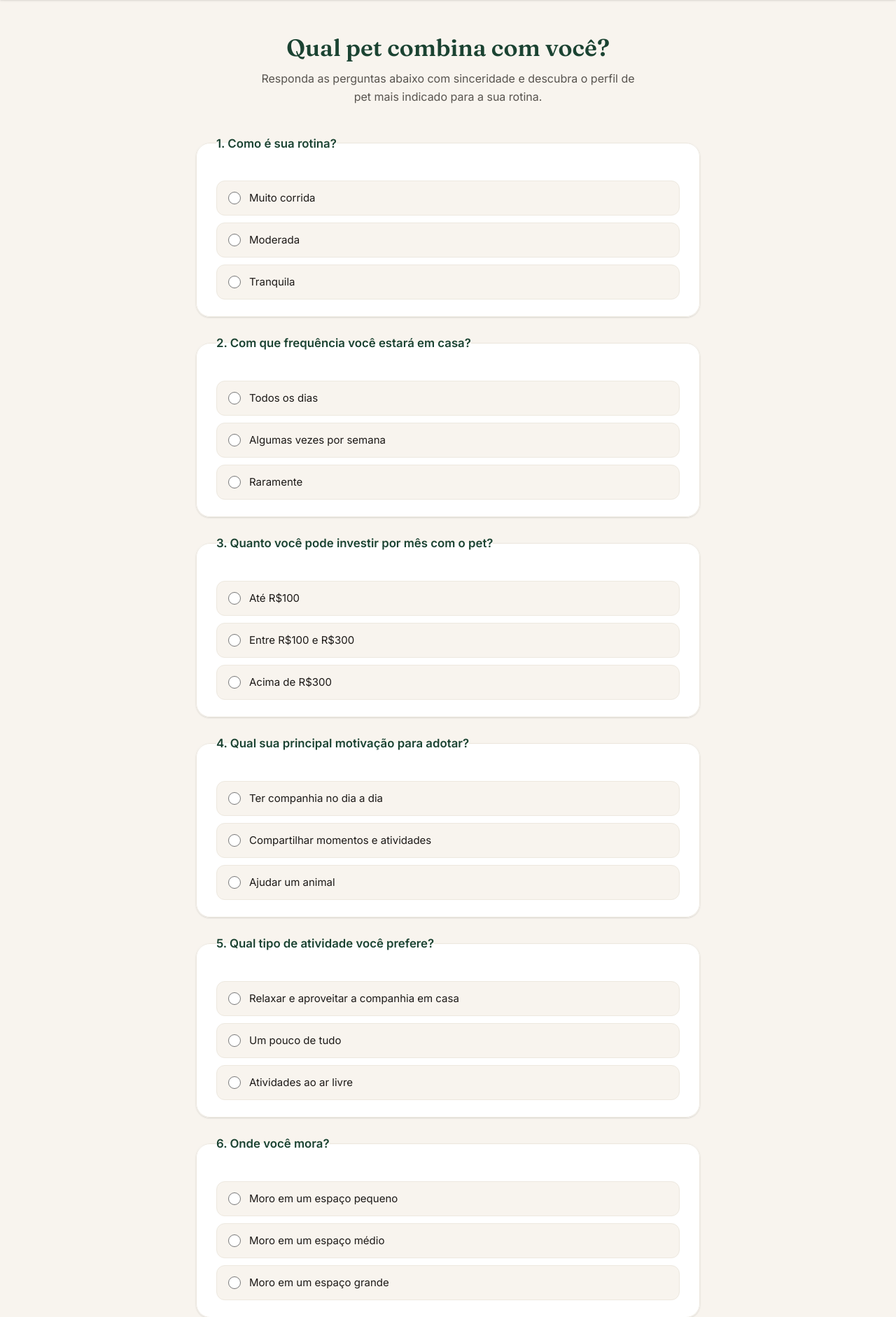
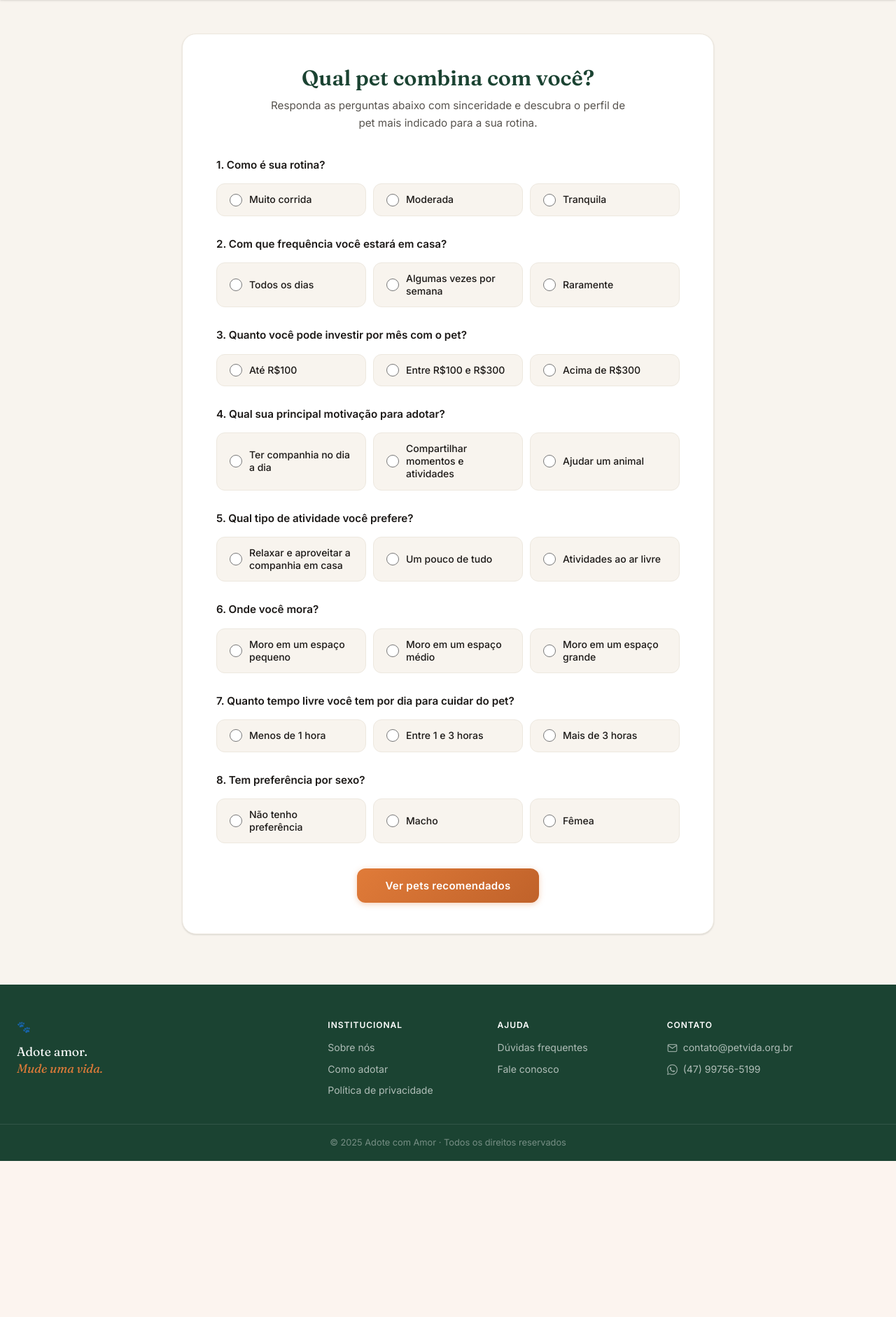
Before and after one commit to GabrielFFreita/Pet-Vida-2026, a PHP site: page /html/quiz.html in a window 1280 px wide. Shown: the part 72-1954 px from the top of the page at 70% size. After the commit the page ends 1731 px from the top, so only its background shows below. Run offline with PHP 8.4, Linux system fonts and the light colour scheme; some web fonts are replaced.

Commit message:
Pequenas alterações na parte da adoção

```diff
--- a/css/quiz.css
+++ b/css/quiz.css
@@ -1,133 +1,146 @@
 /* ============================================================
    PET QUIZ — quiz.css
-   Usa as variáveis e a paleta definidas em adocao.css
-   (verde musgo, bege, laranja · Inter + Fraunces/Playfair)
+   Este arquivo NÃO redefine cores, fontes ou variáveis: ele só
+   consome as custom properties já definidas em adocao.css
+   (--verde, --laranja, --bege, --radius, --shadow, --transition...)
+   para que a tela do Quiz fique com a MESMA identidade visual do
+   restante do site (mesmos tons, mesma tipografia, mesmos botões).
    ============================================================ */
 
+/* ── Estrutura da página ─────────────────────────────────────── */
 .quiz-main {
-  background-color: var(--bege);
   min-height: calc(100vh - var(--header-h));
-  padding: 48px 24px 80px;
+  background: var(--bege);
+  padding: 48px 24px 72px;
 }
 
 .quiz-container {
-  max-width: 720px;
+  max-width: 760px;
   margin: 0 auto;
+  background: var(--branco);
+  border: 1px solid var(--bege-esc);
+  border-radius: var(--radius-lg);
+  box-shadow: var(--shadow-sm);
+  padding: 44px 48px;
 }
 
-/* ── Introdução ─────────────────────────────────────────────── */
+/* ── Cabeçalho do quiz ────────────────────────────────────────── */
 .quiz-intro {
   text-align: center;
-  margin-bottom: 40px;
+  margin-bottom: 36px;
 }
 
 .quiz-titulo {
   font-family: 'Fraunces', serif;
-  font-size: 2.1rem;
+  font-size: 1.9rem;
   font-weight: 600;
   color: var(--verde-esc);
-  margin-bottom: 12px;
   line-height: 1.2;
+  margin-bottom: 10px;
 }
 
 .quiz-subtitulo {
-  font-size: 1rem;
+  font-size: .95rem;
   color: var(--texto-leve);
-  max-width: 540px;
+  max-width: 520px;
   margin: 0 auto;
+  line-height: 1.6;
 }
 
-/* ── Formulário ─────────────────────────────────────────────── */
+/* ── Cada pergunta ────────────────────────────────────────────── */
 .quiz-form {
   display: flex;
   flex-direction: column;
-  gap: 24px;
+  gap: 28px;
 }
 
 .quiz-pergunta {
-  background: var(--branco);
-  border: 1px solid var(--bege-esc);
-  border-radius: var(--radius-lg);
-  box-shadow: var(--shadow-sm);
-  padding: 24px 28px;
-  transition: var(--transition);
-}
-
-.quiz-pergunta:hover {
-  box-shadow: var(--shadow);
+  border: none;
+  padding: 0;
+  margin: 0;
 }
 
 .quiz-pergunta legend {
   font-family: 'Inter', sans-serif;
-  font-size: 1.05rem;
-  font-weight: 600;
-  color: var(--verde-esc);
-  margin-bottom: 16px;
+  font-size: .95rem;
+  font-weight: 700;
+  color: var(--texto);
+  margin-bottom: 14px;
   padding: 0;
 }
 
+/* ── Opções (estilo "pill", igual aos filtros do site) ───────── */
 .quiz-opcoes {
   display: flex;
-  flex-direction: column;
+  flex-wrap: wrap;
   gap: 10px;
 }
 
 .quiz-opcao {
+  position: relative;
+  flex: 1 1 200px;
   display: flex;
   align-items: center;
-  gap: 12px;
-  padding: 12px 16px;
+  gap: 10px;
+  background: var(--bege);
   border: 1.5px solid var(--bege-esc);
   border-radius: var(--radius);
+  padding: 13px 18px;
   cursor: pointer;
+  font-family: 'Inter', sans-serif;
+  font-size: .875rem;
+  font-weight: 500;
+  color: var(--texto);
   transition: var(--transition);
-  background: var(--bege);
 }
 
 .quiz-opcao:hover {
+  background: var(--branco);
   border-color: var(--verde-claro);
-  background: var(--branco);
+  box-shadow: 0 3px 10px rgba(45, 106, 79, .12);
+  transform: translateY(-1px);
 }
 
 .quiz-opcao input[type="radio"] {
   width: 18px;
   height: 18px;
+  flex-shrink: 0;
   accent-color: var(--verde);
-  flex-shrink: 0;
   cursor: pointer;
 }
 
 .quiz-opcao span {
-  font-family: 'Inter', sans-serif;
-  font-size: .9375rem;
-  color: var(--texto);
+  line-height: 1.3;
 }
 
-/* Opção selecionada — destaque visual */
+/* Estado selecionado — mesmo padrão visual do .filtro-pill.filtro-ativo */
 .quiz-opcao:has(input:checked) {
+  background: var(--verde);
   border-color: var(--verde);
-  background: rgba(45,106,79,.06);
-  box-shadow: 0 2px 8px rgba(45,106,79,.1);
+  color: var(--branco);
+  box-shadow: 0 3px 10px rgba(45, 106, 79, .25);
 }
 
-.quiz-opcao:has(input:checked) span {
-  color: var(--verde-esc);
-  font-weight: 600;
+/* Fallback para navegadores sem suporte a :has() — o input ainda
+   fica claramente marcado mesmo sem o "pill" mudar de cor */
+.quiz-opcao input[type="radio"]:checked {
+  outline: 2px solid var(--verde);
+  outline-offset: 2px;
 }
 
-/* ── Mensagem de erro de validação ────────────────────────────── */
+/* ── Mensagem de erro de validação ───────────────────────────── */
 .quiz-erro {
+  background: rgba(224, 123, 57, .1);
+  border: 1px solid rgba(224, 123, 57, .3);
+  color: var(--laranja-esc);
+  font-size: .875rem;
+  font-weight: 600;
   text-align: center;
-  color: var(--laranja-esc);
-  background: rgba(224,123,57,.08);
-  border: 1px solid rgba(224,123,57,.3);
-  border-radius: var(--radius);
   padding: 12px 16px;
-  font-size: .9rem;
-  font-weight: 500;
+  border-radius: var(--radius-sm);
 }
 
-/* ── Botão de envio ──────────────────────────────────────────── */
+/* ── Botão de enviar ──────────────────────────────────────────── */
 .quiz-acoes {
   display: flex;
   justify-content: center;
@@ -135,34 +148,61 @@
 }
 
 .btn-enviar-quiz {
-  background: linear-gradient(135deg, var(--verde) 0%, var(--verde-esc) 100%);
+  background: linear-gradient(135deg, var(--laranja) 0%, var(--laranja-esc) 100%);
   color: var(--branco);
   border: none;
   border-radius: var(--radius);
-  padding: 16px 48px;
+  padding: 15px 40px;
   font-family: 'Inter', sans-serif;
-  font-size: 1rem;
+  font-size: .9375rem;
   font-weight: 700;
   letter-spacing: .02em;
   cursor: pointer;
-  box-shadow: 0 4px 16px rgba(45,106,79,.3);
+  box-shadow: 0 2px 8px rgba(224, 123, 57, .35);
   transition: var(--transition);
 }
 
 .btn-enviar-quiz:hover {
   transform: translateY(-2px);
-  box-shadow: 0 8px 24px rgba(45,106,79,.4);
-  background: linear-gradient(135deg, #347a5a 0%, var(--verde-esc) 100%);
+  box-shadow: 0 6px 18px rgba(224, 123, 57, .45);
 }
 
-.btn-enviar-quiz:active {
-  transform: translateY(0);
+.btn-enviar-quiz:disabled {
+  opacity: .7;
+  cursor: not-allowed;
+  transform: none;
 }
 
-/* ── Responsivo ──────────────────────────────────────────────── */
-@media (max-width: 600px) {
-  .quiz-main { padding: 32px 16px 60px; }
-  .quiz-titulo { font-size: 1.6rem; }
-  .quiz-pergunta { padding: 18px 18px; }
-  .btn-enviar-quiz { width: 100%; padding: 16px 0; }
+/* ── Responsividade ───────────────────────────────────────────── */
+@media (max-width: 768px) {
+  .quiz-container {
+    padding: 32px 24px;
+  }
+
+  .quiz-titulo {
+    font-size: 1.5rem;
+  }
 }
+
+@media (max-width: 480px) {
+  .quiz-main {
+    padding: 32px 16px 56px;
+  }
+
+  .quiz-container {
+    padding: 26px 18px;
+    border-radius: var(--radius);
+  }
+
+  .quiz-opcoes {
+    flex-direction: column;
+  }
+
+  .quiz-opcao {
+    flex: 1 1 auto;
+  }
+
+  .btn-enviar-quiz {
+    width: 100%;
+  }
+}
--- a/quiz.php
+++ b/quiz.php
@@ -236,7 +236,7 @@ if ($_SERVER['REQUEST_METHOD'] === 'POST') {
     <link rel="preconnect" href="https://fonts.gstatic.com" crossorigin>
     <link href="https://fonts.googleapis.com/css2?family=Fraunces:ital,wght@0,400;0,600;1,400&family=Inter:wght@400;500;600&family=Playfair+Display:ital,wght@0,400;0,700;1,400&display=swap" rel="stylesheet">
     <link rel="stylesheet" href="https://cdnjs.cloudflare.com/ajax/libs/font-awesome/6.5.2/css/all.min.css">
-    <!-- <link rel="stylesheet" href="../css/adocao.css"> -->
+    <link rel="stylesheet" href="../css/adocao.css">
     <style>
         /* ── Estilos exclusivos do Pet Quiz, usando as mesmas variáveis
            de cor/tipografia definidas em adocao.css para manter a
```
